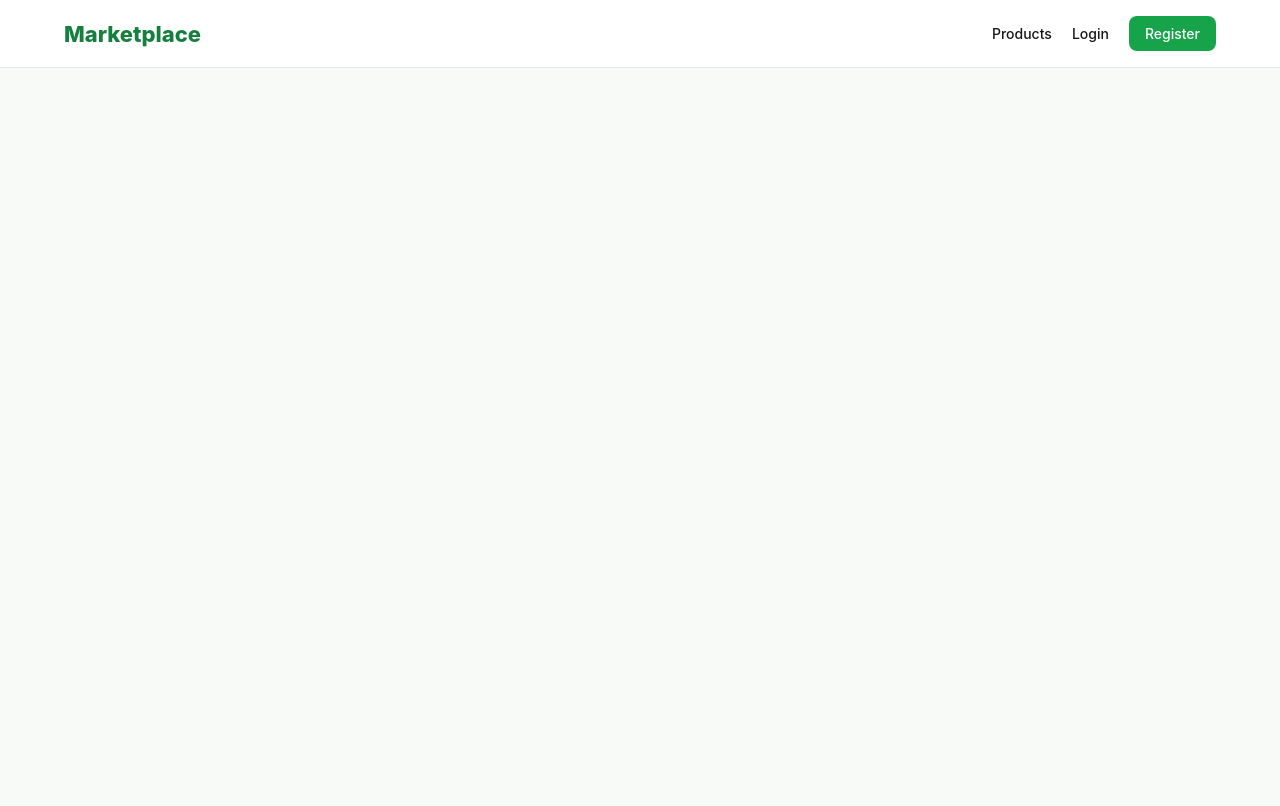
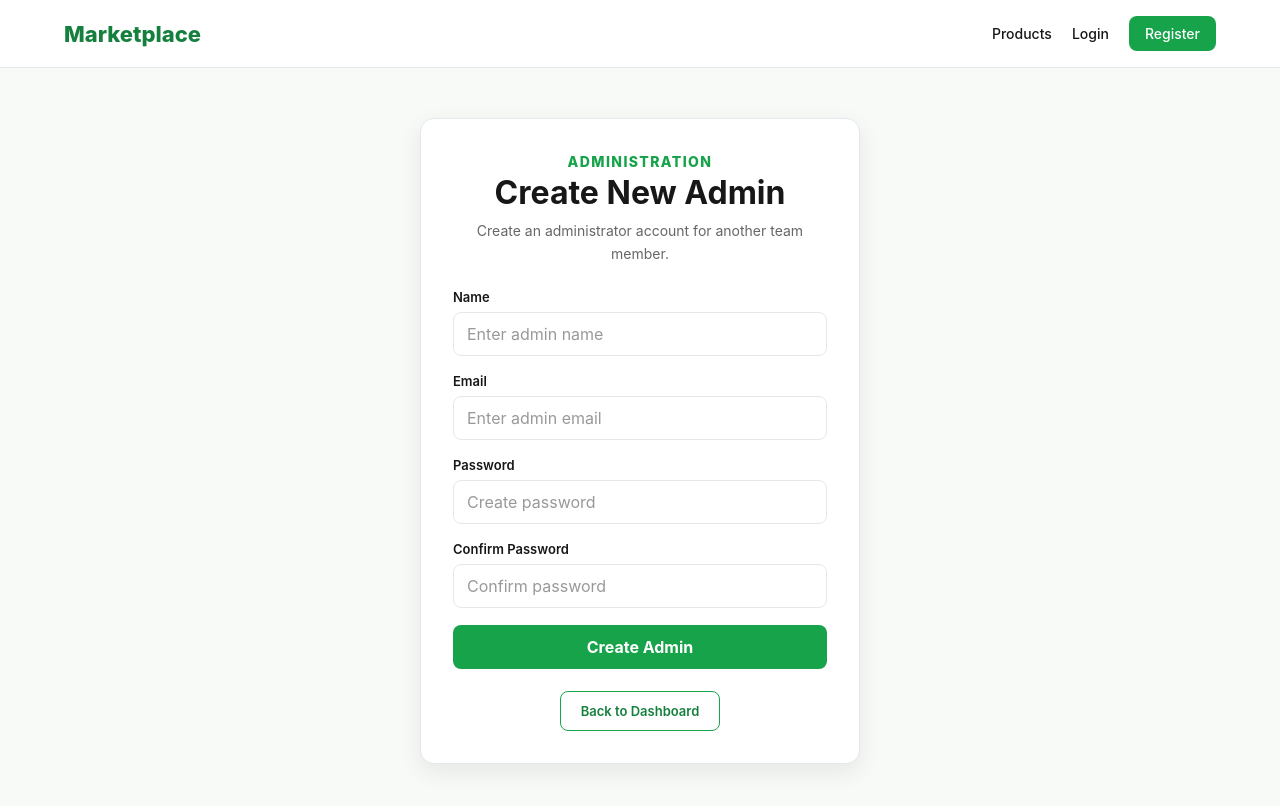
Before and after one commit to nikhilpratapgit/e-commerce, a React app in the folder frontend/: page /admin/register in a window 1280 px wide. Shown: the top 806 px of the page. Built offline with nearby package versions, Linux system fonts and the light colour scheme; the HTML template or start-up script is replaced by a standard one.

Commit message:
feat : add create Admin feature both UI and Backend

```diff
--- a/frontend/src/App.jsx
+++ b/frontend/src/App.jsx
@@ -15,6 +15,7 @@ import Navbar from "./components/Navbar";
 import OrderDetails from "./pages/OrderDetails";
 import AddProduct from "./pages/AddProduct";
 import EditProduct from "./pages/EditProduct";
+import AdminRegister from "./pages/AdminRegister";
 
 function App() {
   return (
@@ -89,6 +90,10 @@ function App() {
           path="/admin/products/edit/:id"
           element={<EditProduct />}
         />
+        <Route
+          path="/admin/register"
+          element={<AdminRegister />}
+        />
       </Routes>
     </BrowserRouter>
   );
--- a/frontend/src/pages/AdminDashboard.jsx
+++ b/frontend/src/pages/AdminDashboard.jsx
@@ -85,7 +85,7 @@ function AdminDashboard() {
         <button
         type="button"
         className="admin-add-product-button"
-        onClick={()=> navigate("/")}
+        onClick={()=> navigate("/admin/register")}
         >
           Add Admin
         </button>
--- /dev/null
+++ b/frontend/src/pages/AdminRegister.jsx
@@ -0,0 +1,162 @@
+import { useState } from "react";
+import { useNavigate } from "react-router-dom";
+import api from "../services/api";
+
+function AdminRegister() {
+  const navigate = useNavigate();
+
+  const [name, setName] = useState("");
+  const [email, setEmail] = useState("");
+  const [password, setPassword] = useState("");
+  const [confirmPassword, setConfirmPassword] = useState("");
+
+  const [error, setError] = useState("");
+  const [success, setSuccess] = useState("");
+  const [loading, setLoading] = useState(false);
+
+  const handleSubmit = async (e) => {
+    e.preventDefault();
+
+    setError("");
+    setSuccess("");
+
+    if (!name || !email || !password || !confirmPassword) {
+      setError("All fields are required");
+      return;
+    }
+
+    if (password !== confirmPassword) {
+      setError("Passwords do not match");
+      return;
+    }
+
+    if (password.length < 6) {
+      setError("Password must be at least 6 characters");
+      return;
+    }
+
+    try {
+      setLoading(true);
+
+      await api.post("/admin/register", {
+        name,
+        email,
+        password
+      });
+
+      setSuccess("Admin created successfully");
+
+      setName("");
+      setEmail("");
+      setPassword("");
+      setConfirmPassword("");
+
+    } catch (error) {
+        console.log(error);
+      setError(
+        error.response?.data?.message ||
+        "Failed to create admin"
+      );
+    } finally {
+      setLoading(false);
+    }
+  };
+
+  return (
+    <div className="auth-page">
+      <div className="auth-card">
+
+        <div className="auth-header">
+          <p className="auth-eyebrow">ADMINISTRATION</p>
+          <h1>Create New Admin</h1>
+          <p>
+            Create an administrator account for another team member.
+          </p>
+        </div>
+
+        {error && (
+          <div className="auth-error">
+            {error}
+          </div>
+        )}
+
+        {success && (
+          <div className="profile-success">
+            {success}
+          </div>
+        )}
+
+        <form className="auth-form" onSubmit={handleSubmit}>
+
+          <div className="auth-field">
+            <label htmlFor="name">Name</label>
+            <input
+              id="name"
+              type="text"
+              placeholder="Enter admin name"
+              value={name}
+              onChange={(e) => setName(e.target.value)}
+            />
+          </div>
+
+          <div className="auth-field">
+            <label htmlFor="email">Email</label>
+            <input
+              id="email"
+              type="email"
+              placeholder="Enter admin email"
+              value={email}
+              onChange={(e) => setEmail(e.target.value)}
+            />
+          </div>
+
+          <div className="auth-field">
+            <label htmlFor="password">Password</label>
+            <input
+              id="password"
+              type="password"
+              placeholder="Create password"
+              value={password}
+              onChange={(e) => setPassword(e.target.value)}
+            />
+          </div>
+
+          <div className="auth-field">
+            <label htmlFor="confirmPassword">
+              Confirm Password
+            </label>
+            <input
+              id="confirmPassword"
+              type="password"
+              placeholder="Confirm password"
+              value={confirmPassword}
+              onChange={(e) => setConfirmPassword(e.target.value)}
+            />
+          </div>
+
+          <button
+            type="submit"
+            className="auth-submit-button"
+            disabled={loading}
+          >
+            {loading ? "Creating Admin..." : "Create Admin"}
+          </button>
+
+        </form>
+
+        <div className="auth-footer">
+          <button
+            type="button"
+            className="secondary-button"
+            onClick={() => navigate("/admin/dashboard")}
+          >
+            Back to Dashboard
+          </button>
+        </div>
+
+      </div>
+    </div>
+  );
+}
+
+export default AdminRegister;
```
Also changed, not shown: 2 other files (tests, documents, lock files or other folders).
